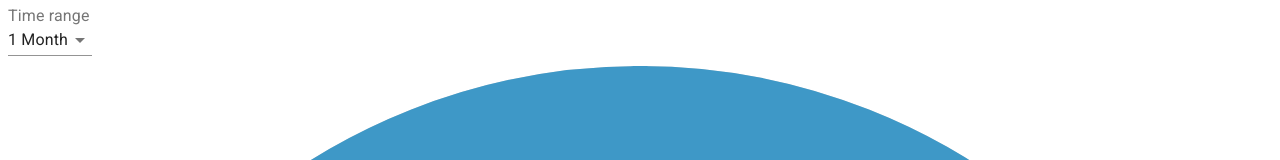
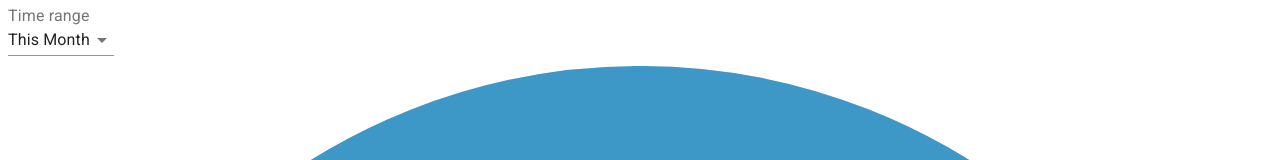
Before and after one commit to duongnhatduy/junction2019, a React (Create React App) app: page / in a window 1280 px wide. Shown: the top 160 px of the page. Built offline with nearby package versions, Linux system fonts and the light colour scheme.

Commit message:
dropdown text

```diff
--- a/src/feature/Overview/index.jsx
+++ b/src/feature/Overview/index.jsx
@@ -28,9 +28,9 @@ export const Overview = () => {
         value={groupBy}
         onChange={({ target: { value } }) => setGroupBy(value)}
       >
-        <MenuItem value="1month">1 Month</MenuItem>
-        <MenuItem value="3month">3 Months</MenuItem>
-        <MenuItem value="1year">1 Year</MenuItem>
+        <MenuItem value="1month">This Month</MenuItem>
+        <MenuItem value="3month">This Quarter</MenuItem>
+        <MenuItem value="1year">This Year</MenuItem>
       </Select>
       {!!series && !!overview ? (
         <OverviewDumb overview={overview} series={series} />
```
